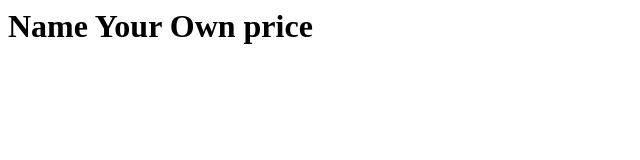
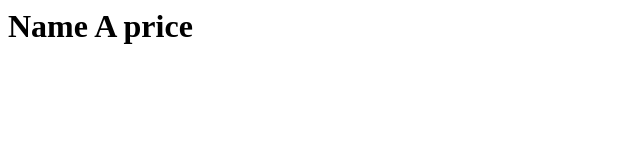
Before and after one commit to mpgonzalez/MG-repo, a plain HTML site: page index.html in a window 1280 px wide. Shown: the whole page, without its empty margins (0-640 px from the left). Drawn offline with Linux system fonts and the light colour scheme.

```diff
--- a/index.html
+++ b/index.html
@@ -4,7 +4,7 @@
 
 </head>
 <body>
-<h1>Name Your Own price</h1>
+<h1>Name A price</h1>
 </body>
 
 
```
Also changed, not shown: badfile.txt (added), morefile.txt (added).
